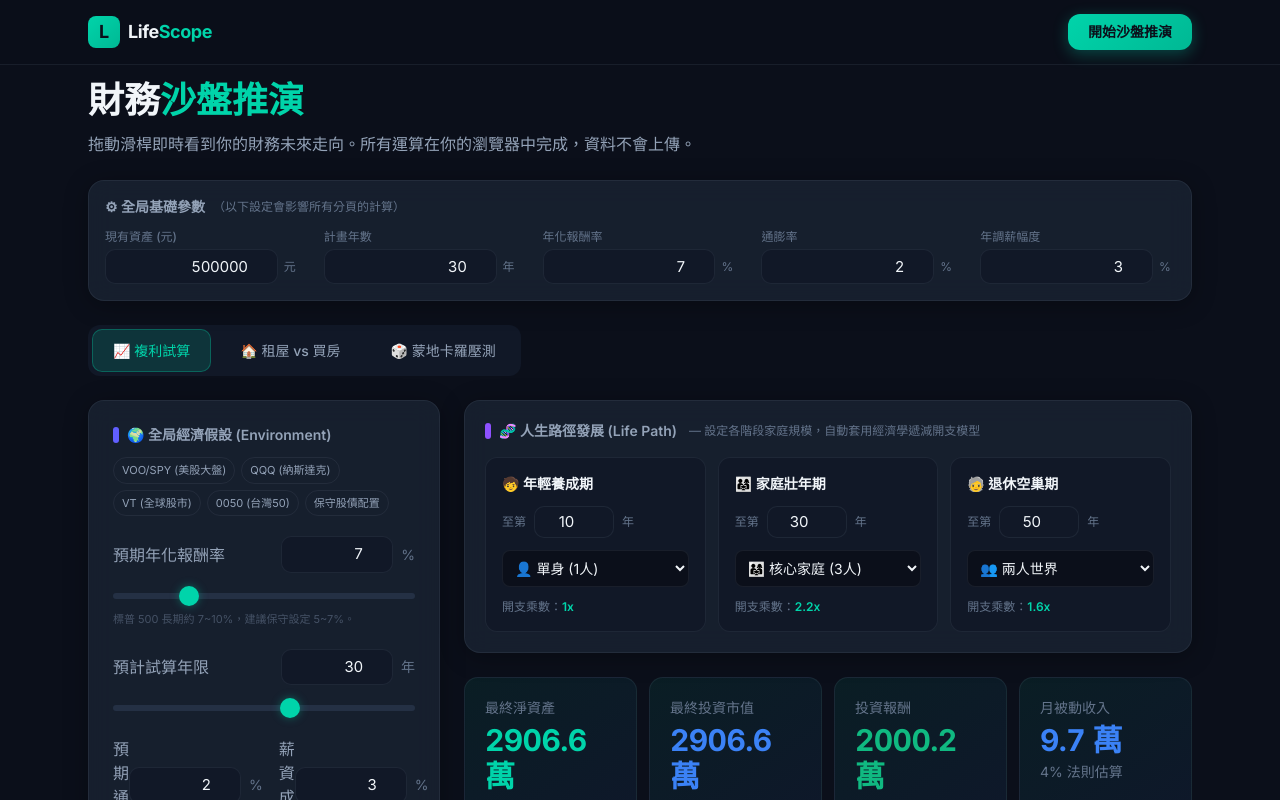
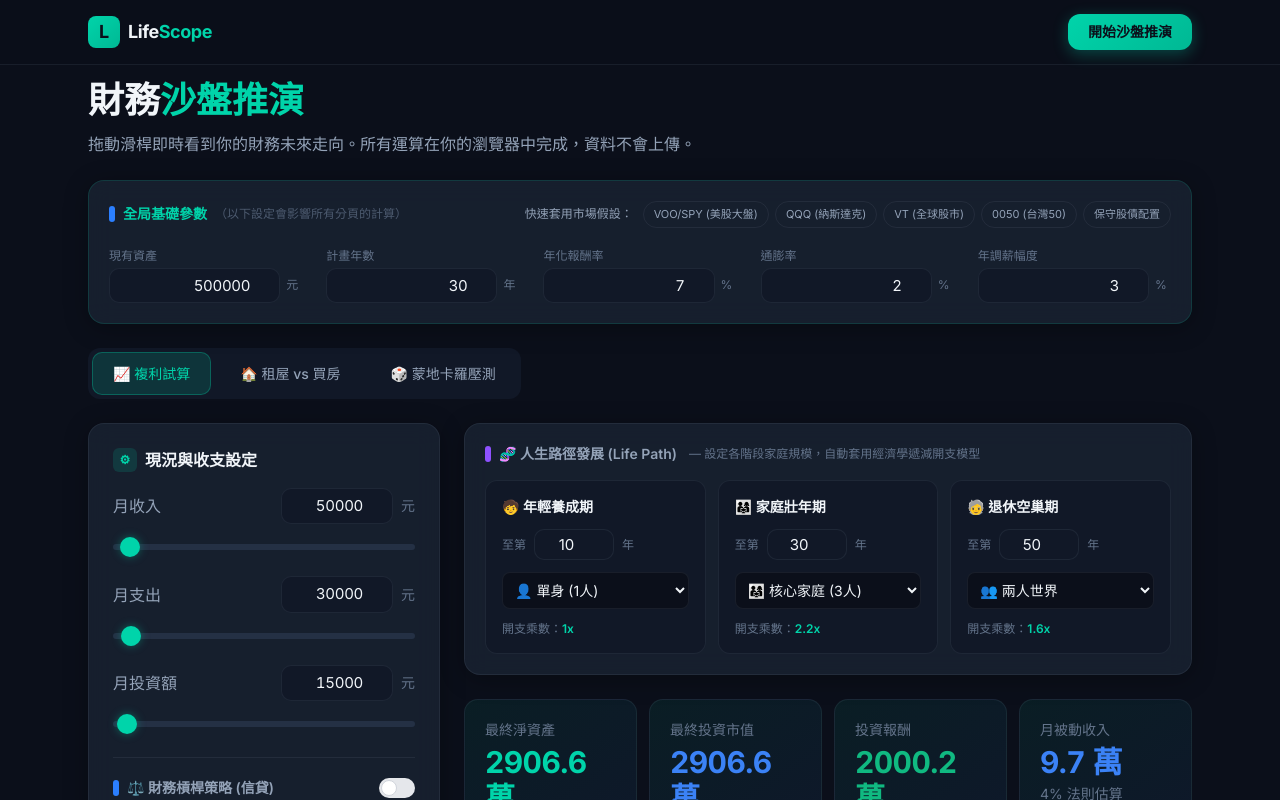
Before and after one commit to a0955329835-code/lifescope, a Next.js app: page /simulator in a window 1280 px wide. Shown: the top 800 px of the page. Built offline with nearby package versions, Linux system fonts and the light colour scheme.

Commit message:
refactor(simulator): consolidate global economic assumptions into the top config band

```diff
--- a/app/simulator/page.tsx
+++ b/app/simulator/page.tsx
@@ -418,13 +418,42 @@ function SimulatorContent() {
           </div>
 
           {/* === Global Config Band === */}
-          <div className="glass-card p-4 mb-6">
-            <div className="flex items-center gap-2 mb-3">
-              <span className="text-sm font-semibold" style={{ color: "var(--text-secondary)" }}>⚙ 全局基礎參數</span>
-              <span className="text-xs" style={{ color: "var(--text-muted)" }}>（以下設定會影響所有分頁的計算）</span>
+          <div className="glass-card p-5 mb-6 relative overflow-hidden" style={{ border: "1px solid var(--accent-primary-dim)" }}>
+            <div className="flex flex-col sm:flex-row sm:items-center justify-between gap-4 mb-5">
+              <div className="flex items-center gap-2">
+                <span className="text-sm font-bold flex items-center gap-2" style={{ color: "var(--accent-primary)" }}>
+                  <span className="w-1.5 h-4 rounded-full bg-blue-500" />
+                  全局基礎參數
+                </span>
+                <span className="text-xs opacity-70" style={{ color: "var(--text-muted)" }}>（以下設定會影響所有分頁的計算）</span>
+              </div>
+
+              {/* ETF 預設移動至此 */}
+              <div className="flex flex-wrap items-center gap-1.5">
+                <span className="text-xs font-medium mr-1" style={{ color: "var(--text-secondary)" }}>快速套用市場假設：</span>
+                {ETF_PRESETS.map((preset) => (
+                  <button
+                    key={preset.name}
+                    onClick={() => {
+                      updateBasic("annualReturn", preset.return);
+                      updateMC("volatility", preset.vol);
+                    }}
+                    className="px-2.5 py-1 text-[11px] rounded-full border transition-all hover:bg-white/5 active:scale-95"
+                    style={{
+                      borderColor: basicParams.annualReturn === preset.return ? "var(--accent-primary)" : "var(--border-subtle)",
+                      background: basicParams.annualReturn === preset.return ? "var(--accent-primary-dim)" : "transparent",
+                      color: basicParams.annualReturn === preset.return ? "var(--accent-primary)" : "var(--text-secondary)",
+                      fontWeight: basicParams.annualReturn === preset.return ? 600 : 400
+                    }}
+                  >
+                    {preset.name}
+                  </button>
+                ))}
+              </div>
             </div>
-            <div className="grid grid-cols-2 sm:grid-cols-3 lg:grid-cols-5 gap-x-6 gap-y-3">
-              <CompactInput label="現有資產 (元)" value={basicParams.currentAssets} onChange={(v) => updateBasic("currentAssets", v)} unit="元" step={100000} min={0} max={150000000} />
+
+            <div className="grid grid-cols-2 sm:grid-cols-3 lg:grid-cols-5 gap-x-6 gap-y-4">
+              <CompactInput label="現有資產" value={basicParams.currentAssets} onChange={(v) => updateBasic("currentAssets", v)} unit="元" step={100000} min={0} max={150000000} />
               <CompactInput label="計畫年數" value={basicParams.investmentYears} onChange={(v) => updateBasic("investmentYears", v)} unit="年" step={1} min={1} max={50} />
               <CompactInput label="年化報酬率" value={basicParams.annualReturn} onChange={(v) => updateBasic("annualReturn", v)} unit="%" step={0.5} min={0} max={20} />
               <CompactInput label="通膨率" value={basicParams.inflationRate} onChange={(v) => updateBasic("inflationRate", v)} unit="%" step={0.5} min={0} max={10} />
@@ -449,47 +478,6 @@ function SimulatorContent() {
             {/* ===== Left Panel: Tab-Specific Controls ===== */}
             <div className="lg:col-span-4">
               <div className="glass-card p-6 sticky top-20">
-                {/* --- 🌍 全局經濟假設 (影響所有試算) --- */}
-                <div className="mb-6 pb-5 border-b" style={{ borderColor: "var(--border-subtle)" }}>
-                  <h3 className="text-sm font-semibold mb-3 flex items-center gap-2" style={{ color: "var(--text-secondary)" }}>
-                    <span className="w-1.5 h-4 rounded-full bg-indigo-500" />
-                    🌍 全局經濟假設 (Environment)
-                  </h3>
-
-                  {/* ETF 預設 */}
-                  <div className="flex flex-wrap gap-1.5 mb-5">
-                    {ETF_PRESETS.map((preset) => (
-                      <button
-                        key={preset.name}
-                        onClick={() => {
-                          updateBasic("annualReturn", preset.return);
-                          updateMC("volatility", preset.vol);
-                        }}
-                        className="px-2 py-1 text-[11px] rounded-full border transition-all hover:bg-white/5 active:scale-95"
-                        style={{
-                          borderColor: basicParams.annualReturn === preset.return ? "var(--accent-primary)" : "var(--border-subtle)",
-                          background: basicParams.annualReturn === preset.return ? "var(--accent-primary-dim)" : "transparent",
-                          color: basicParams.annualReturn === preset.return ? "var(--accent-primary)" : "var(--text-secondary)"
-                        }}
-                      >
-                        {preset.name}
-                      </button>
-                    ))}
-                  </div>
-
-                  <SliderInput id="annualReturn" label="預期年化報酬率" value={basicParams.annualReturn} onChange={(v) => updateBasic("annualReturn", v)} min={0} max={30} step={0.5} unit="%" hint="標普 500 長期約 7~10%，建議保守設定 5~7%。" />
-                  <SliderInput id="investmentYears" label="預計試算年限" value={basicParams.investmentYears} onChange={(v) => updateBasic("investmentYears", v)} min={1} max={50} step={1} unit="年" />
-
-                  <div className="flex gap-4">
-                    <div className="flex-1">
-                      <SliderInput id="inflationRate" label="預期通膨" value={basicParams.inflationRate} onChange={(v) => updateBasic("inflationRate", v)} min={0} max={10} step={0.1} unit="%" />
-                    </div>
-                    <div className="flex-1">
-                      <SliderInput id="salaryGrowthRate" label="薪資成長" value={basicParams.salaryGrowthRate} onChange={(v) => updateBasic("salaryGrowthRate", v)} min={0} max={20} step={0.5} unit="%" />
-                    </div>
-                  </div>
-                </div>
-
                 {/* --- 複利試算 --- */}
                 {activeTab === "basic" && (
                   <>
```
